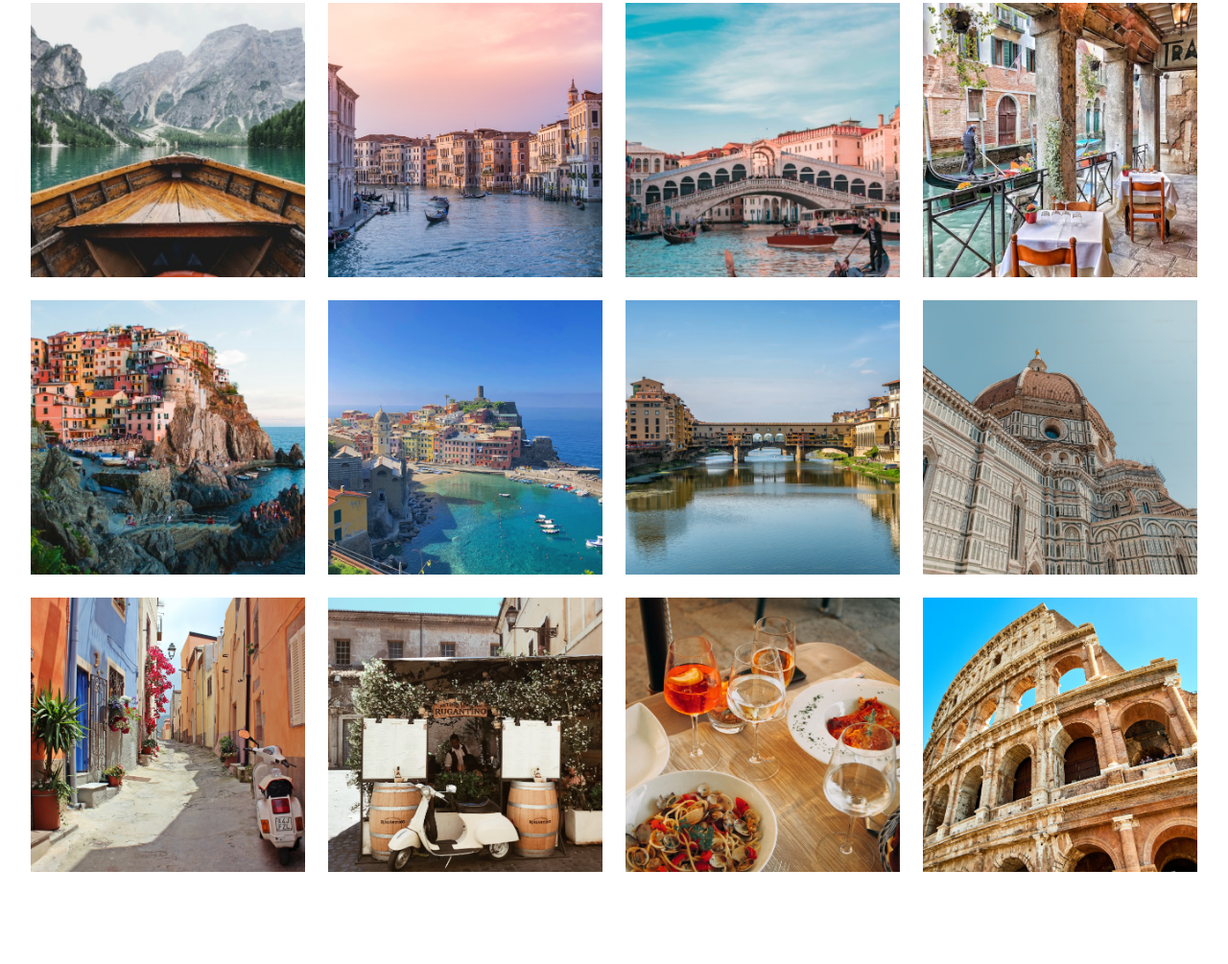
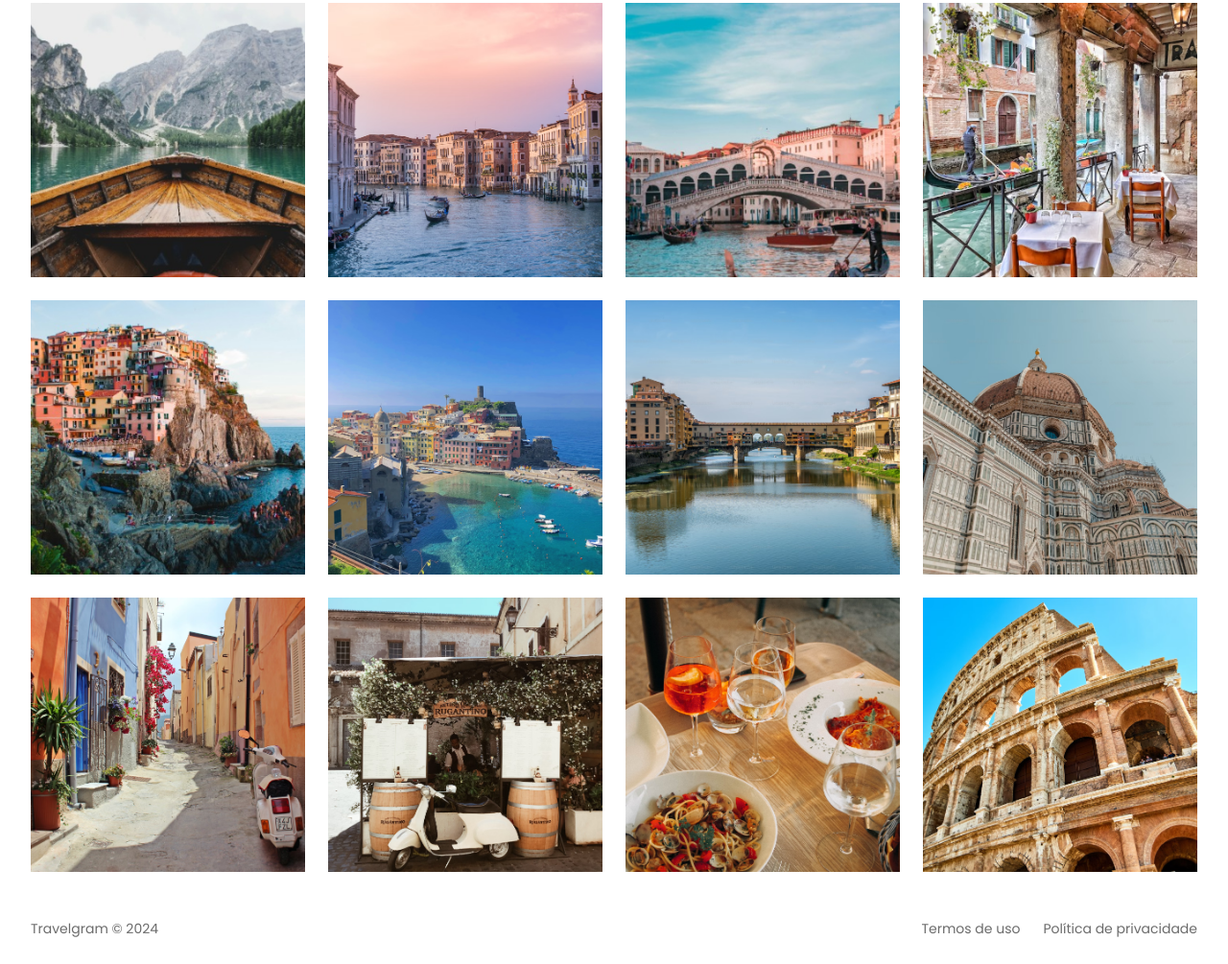
Before and after one commit to llorenzojorge/projeto-travelgram, a plain HTML site: page index.html in a window 1280 px wide. Shown: the part 357-1362 px from the top of the page at 96% size. Before the commit the page ends 1290 px from the top, so only its background shows below. Drawn offline with Linux system fonts and the light colour scheme.

Commit message:
finalizando o footer

```diff
--- a/index.html
+++ b/index.html
@@ -81,5 +81,14 @@
         <img src="assets/images/Image 11.png" alt="Imagem de uma viagem">
         <img src="assets/images/Image 12.png" alt="Imagem de uma viagem">
     </main>
+
+    <footer class="container">
+        <p>Travelgram &copy 2024</p>
+
+        <ul>
+            <li><a href="#">Termos de uso</a></li>
+            <li><a href="#">Política de privacidade</a></li>
+        </ul>
+    </footer>
 </body>
 </html>
--- /dev/null
+++ b/styles/footer.css
@@ -0,0 +1,13 @@
+footer {
+    display: flex;
+    justify-content: space-between;
+
+    font: var(--text-md);
+    padding-block: 24px;
+}
+
+footer ul {
+    display: flex;
+    gap: 24px;
+    list-style: none;
+}
--- a/styles/index.css
+++ b/styles/index.css
@@ -2,3 +2,4 @@
 @import url(nav.css);
 @import url(header.css);
 @import url(main.css);
+@import url(footer.css);
--- a/styles/main.css
+++ b/styles/main.css
@@ -12,6 +12,6 @@ main img {
     object-fit: cover;
 }
 
-main img:nth-child(2):hover {
-    border-radius: 50%;
-}
+/* main img:nth-child(2):hover {
+
+} */
```
